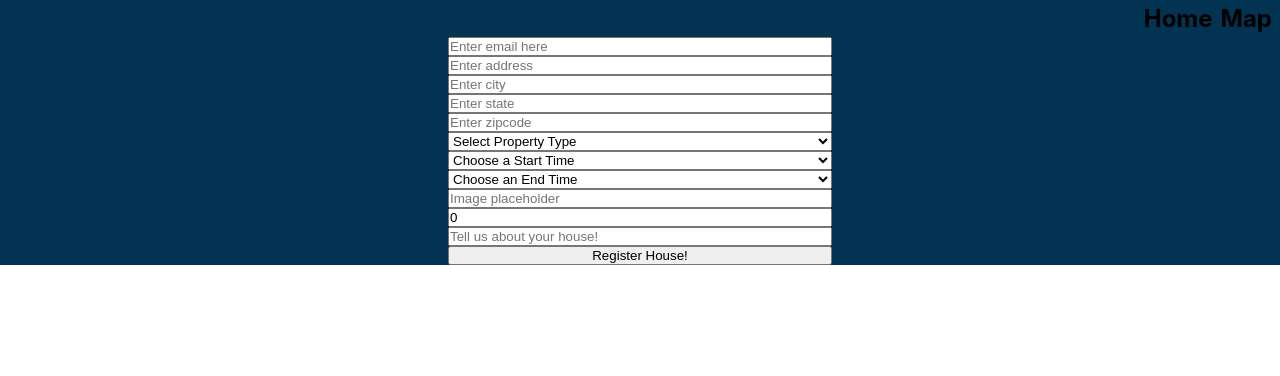
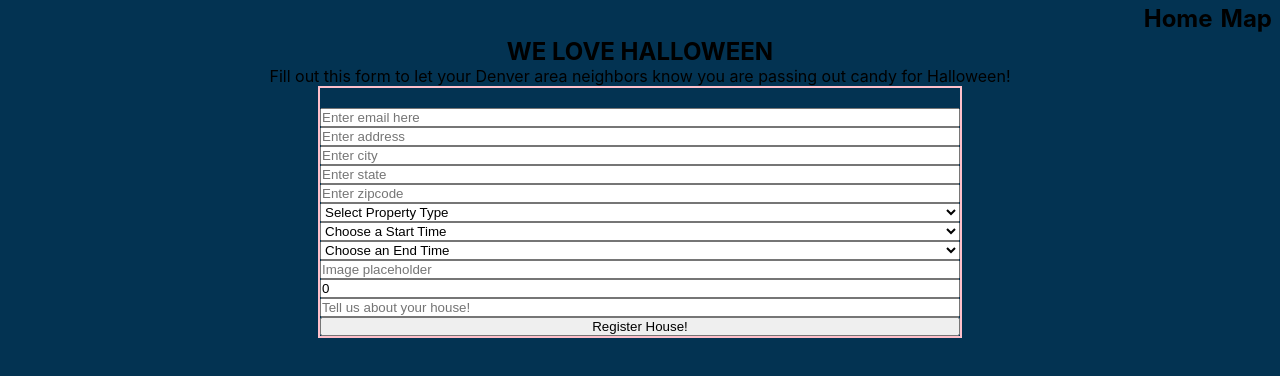
Before and after one commit to Treat-Streets/treat-streets-fe, a React (Create React App) app: page /Register in a window 1280 px wide. Shown: the top 376 px of the page. Built offline with nearby package versions, Linux system fonts and the light colour scheme; no server answers; a web font is replaced by a local one.

Commit message:
Style form page

```diff
--- a/src/Components/App.css
+++ b/src/Components/App.css
@@ -1,5 +1,3 @@
 .App {
   text-align: center;
-	/* background-color: #413478; */
-	background-color: #033352;
 }
--- a/src/Components/LandingPage.css
+++ b/src/Components/LandingPage.css
@@ -1,7 +1,6 @@
 .landing-page-container {
 	/* border: 2px solid black; */
 	display: flex;
-	height: 700px;
 }
 
 .landing-page-left {
@@ -25,7 +24,6 @@
 	0 0 102px #043451,
 	0 0 151px #043451;
 }
-
 
 .landing-page-right {
 	/* border: 2px solid black; */
--- a/src/Components/RegisterForm.css
+++ b/src/Components/RegisterForm.css
@@ -1,10 +1,21 @@
 .register-form-container {
   display: flex;
-  justify-content: center;
+	flex-direction: column;
+	align-items: center;
+	height: 700px;
+}
+
+.form-section {
+  display: flex;
+  flex-direction: column;
+	justify-content: center;
+	border: 2px solid pink;
+	width: 50%;
+	padding-top: 20px;
 }
 
 form {
-  display: flex;
+	display: flex;
   flex-direction: column;
-  width: 30%;
+	justify-content: center;
 }
--- a/src/Components/RegisterForm.js
+++ b/src/Components/RegisterForm.js
@@ -69,6 +69,12 @@ const RegisterForm = () => {
 
 	return (
 		<div className="register-form-container">
+			<section className="message-section">
+				<h2>WE LOVE HALLOWEEN</h2>
+				<p>Fill out this form to let your Denver area neighbors know you are passing out candy for Halloween!</p>
+			</section>
+
+			<section className="form-section">
 				<form>
 					<input
 						name="email"
@@ -147,6 +153,7 @@ const RegisterForm = () => {
 					/>
 					<button className="register" onClick={event => handleClick(event)}>Register House!</button>
 				</form>
+			</section>
 		</div>
 	)
 }
--- a/src/index.css
+++ b/src/index.css
@@ -4,6 +4,8 @@
 }
 
 body {
+		/* background-color: #413478; */
+	background-color: #033352;
   margin: 0;
   font-family: -apple-system, BlinkMacSystemFont, 'Segoe UI', 'Roboto', 'Oxygen',
     'Ubuntu', 'Cantarell', 'Fira Sans', 'Droid Sans', 'Helvetica Neue',
```
Lines whose indentation alone changed are shown as unchanged.
